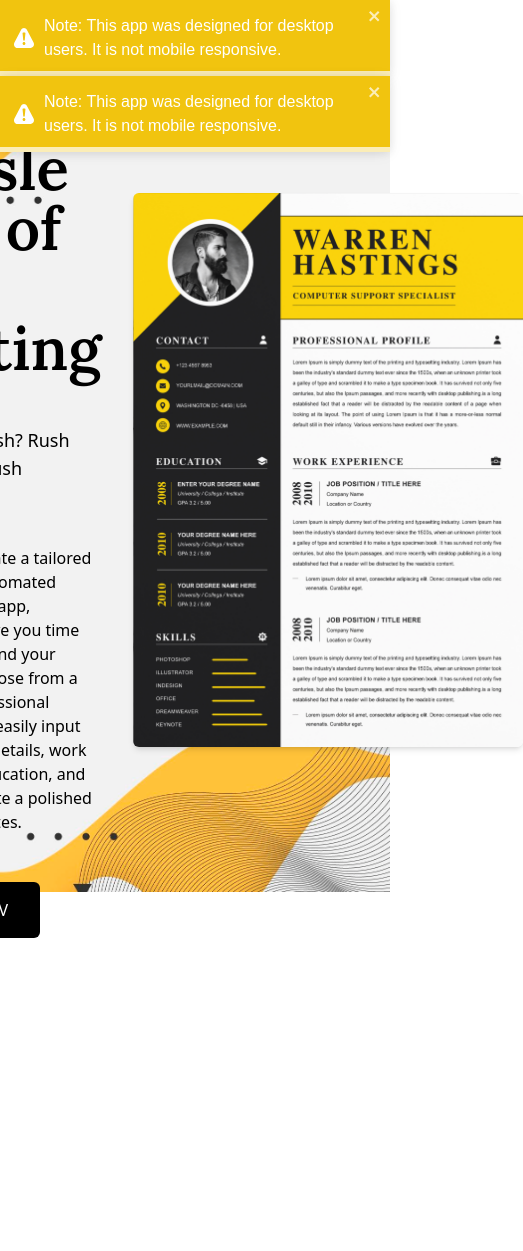
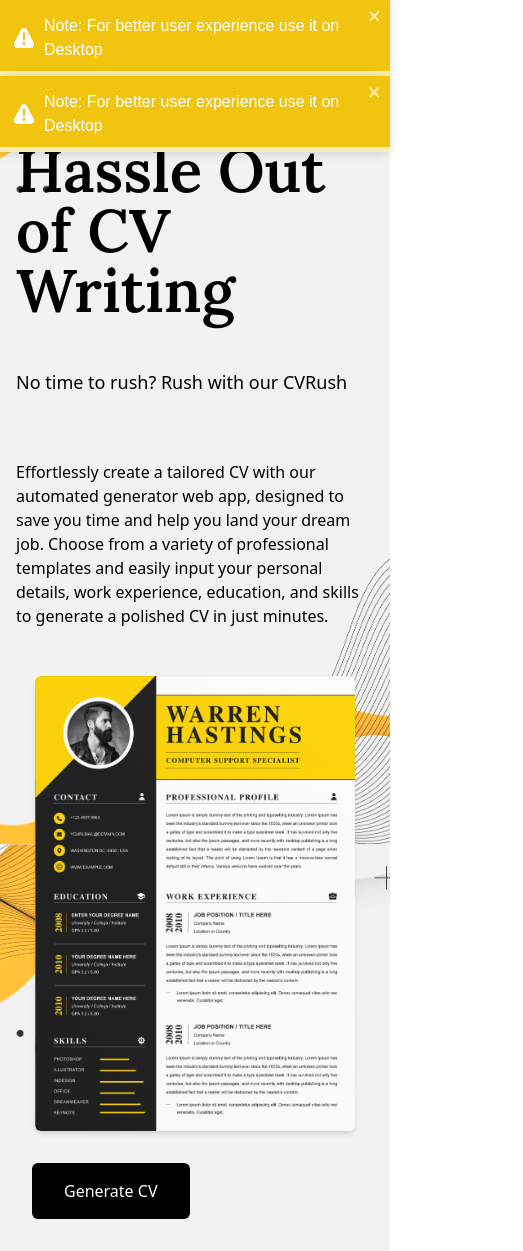
Before and after one commit to Khandakar227/cv-rush, a React (Vite) app: page / in a window 390 px wide. Shown: the whole page, 523 px wide, since content can reach past the window. Before the commit the page ends 954 px from the top, so only its background shows below. Built offline with nearby package versions, Linux system fonts and the light colour scheme; a web font is replaced by a local one.

Commit message:
Responsive UI

```diff
--- a/src/App.tsx
+++ b/src/App.tsx
@@ -25,7 +25,7 @@
     const Android = userAgent.indexOf("android") > -1;
 
     if (Android || window.innerWidth <= 600) {
-      toast.warn('Note: This app was designed for desktop users. It is not mobile responsive.');
+      toast.warn('Note: For better user experience use it on Desktop');
     }
   }, [])
   return (
--- a/src/components/DEDiv.tsx
+++ b/src/components/DEDiv.tsx
@@ -3,6 +3,7 @@
 import { UndoRedoElement, UndoRedoFunction, useUndoRedo } from "../context/undoRedo";
 import { drag } from "../utils";
 import ContextMenu from "./ContextMenu";
+import { useDragEnable } from "../context/dragEnable";
 
 interface DEDivProps extends HTMLAttributes<HTMLDivElement> {
   fontSize?: number
@@ -66,11 +67,8 @@
     fontSize: props.fontSize || 16,
   });
 
+  const {enableDrag} = useDragEnable()
   const { addUndo } = useUndoRedo();
-  // const [undoRedoElement, setElement] = useState({} as UndoRedoElement);
-  // const [disabled, setDisabled] = useState(props.disabledrag || false);
-  // const [menuPos, setMenuPos] = useState({ x: 0, y: 0 });
-  // const [fontSize, setFontSize] = useState(props.fontSize || 16);
   const [showMenu, setShowMenu] = useState(false);
 
 
@@ -163,7 +161,7 @@
   return (
     <>
       {divRef.current && (
-        <Draggable grid={[10, 10]} disabled={states.disabled} onStart={handleDragStart} onStop={handleDragEnd}>
+        <Draggable grid={[10, 10]} disabled={states.disabled ? states.disabled : !enableDrag} onStart={handleDragStart} onStop={handleDragEnd}>
           <div
             {...props}
             id={id}
--- a/src/components/cv-generator/v2/temp1.tsx
+++ b/src/components/cv-generator/v2/temp1.tsx
@@ -1,11 +1,9 @@
 import DragEditDiv from "../../../components/DEDiv";
+import { CVTemplateProps } from "../../../utils/types";
 import CVImage from "../CVImage";
 
-interface Props {
-    themeColor: string;
-}
 
-const Template1 = ({themeColor}:Props) => {
+const Template1 = ({themeColor}:CVTemplateProps) => {
     return (
         <>
             <div className="bg-white w-[600px] shadow border outline-none relative font-lora page resize overflow-auto" id="cv_template">
--- a/src/components/cv-generator/v2/temp2.tsx
+++ b/src/components/cv-generator/v2/temp2.tsx
@@ -1,12 +1,10 @@
 import DragEditDiv from "../../../components/DEDiv";
 import CVImage from "../CVImage";
 import EditDiv from "../../../components/EditDiv";
+import { CVTemplateProps } from "../../../utils/types";
 
-interface Props {
-    themeColor: string;
-}
 
-const Template2 = ({ themeColor }: Props) => {
+const Template2 = ({ themeColor }: CVTemplateProps) => {
 
     return (
         <>
--- a/src/components/cv-generator/v2/temp3.tsx
+++ b/src/components/cv-generator/v2/temp3.tsx
@@ -3,12 +3,10 @@
 import DragEditDiv from "../../../components/DEDiv";
 import ProgressBar from "../../../components/ProgressBar";
 import WaveBgBottom from "../../../components/WaveBgBottom";
+import { CVTemplateProps } from "../../../utils/types";
 
-interface Props {
-    themeColor: string;
-}
 
-function Template3({themeColor}:Props) {
+function Template3({themeColor}:CVTemplateProps) {
 
     return (
     <>
--- /dev/null
+++ b/src/context/dragEnable.tsx
@@ -0,0 +1,23 @@
+import { ReactNode, createContext, useState, Dispatch, SetStateAction, useContext } from "react";
+
+export const DragEnableContext = createContext({
+    enableDrag: false,
+    setEnableDrag: {} as Dispatch<SetStateAction<boolean>>,
+  });
+
+export const useDragEnable = () => useContext(DragEnableContext);
+
+function DragEnableProvider({
+    children,
+  }: {
+    children: ReactNode;
+  }) {
+    const [enableDrag, setEnableDrag] = useState(false);
+  return (
+    <DragEnableContext.Provider value={{ enableDrag, setEnableDrag }}>
+      {children}
+    </DragEnableContext.Provider>
+  )
+}
+
+export default DragEnableProvider
--- a/src/index.css
+++ b/src/index.css
@@ -4,7 +4,7 @@
 @tailwind components;
 @tailwind utilities;
 
-#root {
+body {
     background-image: url(/images/wavy-bg.jpg);
     background-position: center;
     background-repeat: no-repeat;
--- a/src/pages/cv-generator/index.tsx
+++ b/src/pages/cv-generator/index.tsx
@@ -1,12 +1,13 @@
 import { ChangeEvent, useEffect, useState } from "react";
 import JsPDF, { HTMLFontFace } from "jspdf";
-import { AiOutlineUndo, AiOutlineRedo } from "react-icons/ai"
+import { AiOutlineUndo, AiOutlineRedo, AiOutlineDrag } from "react-icons/ai"
 import UndoRedoProvider, { useUndoRedo } from "../../context/undoRedo";
 import ColorPicker from "../../components/ColorPicker";
 import Template1 from "../../components/cv-generator/v2/temp1";
 import Template2 from "../../components/cv-generator/v2/temp2";
 import Template3 from "../../components/cv-generator/v2/temp3";
 import Navbar from "../../components/Navbar";
+import DragEnableProvider, { useDragEnable } from "../../context/dragEnable";
 
 const templates = [
     { label: "General" },
@@ -17,6 +18,7 @@
 const V2 = () => {
     const [theme, setTheme] = useState("#4338ca");
     const [templateNumber, setTemplate] = useState(0);
+    const {enableDrag, setEnableDrag} = useDragEnable();
     const { undo, redo, setRedoStack, setUndoStack } = useUndoRedo();
 
     useEffect(()=> {
@@ -30,6 +32,10 @@
         localStorage.setItem('templateNumber', (e.target as HTMLSelectElement).value);
         setUndoStack([]);
         setRedoStack([]);
+    }
+
+    const handleDragButton = () => {
+        setEnableDrag(!enableDrag);
     }
 
     // Convert CV to PDF
@@ -77,18 +83,21 @@
     return (
         <>
             <Navbar />
-            <div className="bg-white p-3 flex shadow-md justify-between gap-4">
-                <div className="flex justify-start gap-4 items-center">
+            <div className="bg-white p-3 flex shadow-md justify-between gap-4 overflow-visible sticky top-0 z-50">
+                <div className="flex justify-start gap-4 lg:gap-8 items-center">
                     <select className="p-2 border shadow rounded-sm" value={templateNumber} onChange={changeTemplate}>
                         {templates.map((temp, i) => <option key={`template-number ${i}`} value={i}> {temp.label} </option>)}
                     </select>
                     <button className="p-1" title="Undo" onClick={undo}><AiOutlineUndo className="scale-125" /><small>Undo</small></button>
                     <button className="p-1" title="Redo" onClick={redo}><AiOutlineRedo className="scale-125" /><small>Redo</small></button>
                     <ColorPicker theme={theme} setTheme={setTheme} />
+                    <button className={`p-1 scale-125 ${enableDrag ? "bg-orange-400" : "bg-none"} shadow rounded`} title="Enable drag" onClick={handleDragButton}> <AiOutlineDrag /> </button>
                 </div>
                 <button className="px-8 py-1 rounded-md text-white bg-slate-900 text-sm" onClick={generatePDF}> Export </button>
             </div>
-            <div className="min-custom-h h-full w-full grid justify-center items-stretch p-4">
+
+            <div className="overflow-auto lg:overflow-visible">
+                <div className="min-custom-h h-full w-full grid lg:justify-center items-stretch p-4">
                     {
                         templateNumber == 1 ?
                             <Template2 themeColor={theme} /> :
@@ -99,14 +108,17 @@
                             ""
                     }
                 </div>
+            </div>
         </>
     );
 }
 
 export default function CVGenV2() {
     return (
+        <DragEnableProvider>
             <UndoRedoProvider>
                 <V2 />
             </UndoRedoProvider>
+        </DragEnableProvider>
     )
 };
--- a/src/pages/home/index.tsx
+++ b/src/pages/home/index.tsx
@@ -1,17 +1,19 @@
-import { Link } from 'react-router-dom'
-import Navbar from '../../components/Navbar'
+import { Link } from "react-router-dom";
+import Navbar from "../../components/Navbar";
 
 export default function Home() {
   return (
     <>
       <Navbar />
-            <div className="flex justify-center items-center h-screen">
-                <div className="flex justify-center items-center gap-4 custom-h max-w-7xl mx-auto">
+      <div className="h-screen lg:pt-16">
+        <div className="lg:flex justify-center items-center gap-4 custom-h max-w-7xl mx-auto">
           <div className="grid justify-center items-center gap-4 p-4">
             <h1 className="font-semibold text-6xl font-lora py-4">
               Take the Hassle Out of CV Writing
             </h1>
-                        <p className="py-4 text-lg">No time to rush? Rush with our CVRush</p>
+            <p className="py-4 text-lg">
+              No time to rush? Rush with our CVRush
+            </p>
             <p className="py-8">
               Effortlessly create a tailored CV with our automated generator web
               app, designed to save you time and help you land your dream job.
@@ -19,24 +21,30 @@
               your personal details, work experience, education, and skills to
               generate a polished CV in just minutes.
             </p>
-                        <div>
+            <div className="hidden lg:block">
               <Link to={"/cvgenerator"}>
                 <button className="bg-black text-white rounded-md py-4 px-8">
-
                   Generate CV
                 </button>
               </Link>
             </div>
           </div>
           <img
-                        className="w-full max-w-lg shadow-md rounded-md"
+            className="w-full max-w-xs lg:max-w-lg shadow-md rounded-md mx-auto"
             src="/images/CV_intro.png"
             width={600}
             height={800}
             alt="CV intro"
           />
+          <div className="lg:hidden mx-auto p-8">
+            <Link to={"/cvgenerator"}>
+              <button className="bg-black text-white rounded-md py-4 px-8">
+                Generate CV
+              </button>
+            </Link>
+          </div>
         </div>
       </div>
     </>
-    )
+  );
 }
--- a/src/utils/types.ts
+++ b/src/utils/types.ts
@@ -24,3 +24,8 @@
   experience: string[];
   [key: string]: any;
 }
+
+
+export type CVTemplateProps = {
+  themeColor: string;
+}
```
Also changed, not shown: 1 other file (tests, documents, lock files or other folders). Lines whose indentation alone changed are shown as unchanged.
